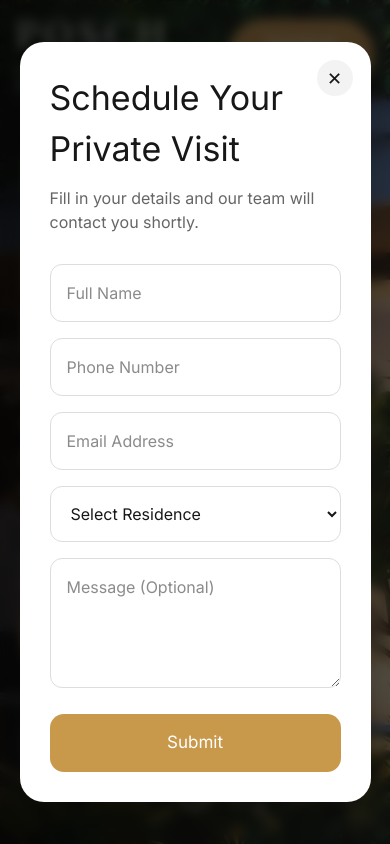
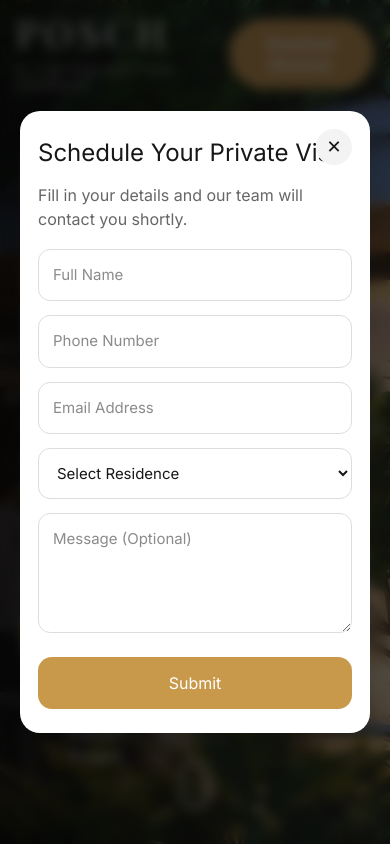
Before and after one commit to Amritangshu-singh/propsage, a React (Vite) app in the folder Frontend/: page / in a window 390 px wide. Shown: the top 844 px of the page. Built offline with nearby package versions, Linux system fonts and the light colour scheme; no server answers.

Commit message:
Resize lead popup modal

```diff
--- a/Frontend/src/components/LeadPopup/LeadPopup.css
+++ b/Frontend/src/components/LeadPopup/LeadPopup.css
@@ -14,23 +14,29 @@
 
     align-items:center;
 
+    padding:20px;
+
     z-index:999999;
 
 }
 
 .lead-popup{
 
-    width:460px;
+    width:min(100%, 420px);
+
+    max-height:calc(100vh - 40px);
 
     background:#fff;
 
     border-radius:24px;
 
-    padding:40px;
+    padding:32px;
 
     position:relative;
 
     box-shadow:0 30px 70px rgba(0,0,0,.25);
+
+    overflow-y:auto;
 
 }
 
@@ -60,7 +66,7 @@
 
 .lead-popup h2{
 
-    font-size:34px;
+    font-size:30px;
 
     margin-bottom:12px;
 
@@ -70,7 +76,7 @@
 
     color:#666;
 
-    margin-bottom:30px;
+    margin-bottom:24px;
 
 }
 
@@ -80,7 +86,7 @@
 
     flex-direction:column;
 
-    gap:16px;
+    gap:14px;
 
 }
 
@@ -140,9 +146,43 @@
 
 .lead-popup{
 
-width:90%;
+width:100%;
 
-padding:30px;
+max-height:calc(100vh - 24px);
+
+padding:24px 18px;
+
+border-radius:20px;
+
+}
+
+.lead-popup h2{
+
+font-size:24px;
+
+}
+
+.lead-popup p{
+
+margin-bottom:18px;
+
+}
+
+.lead-popup input,
+.lead-popup select,
+.lead-popup textarea{
+
+padding:14px;
+
+font-size:15px;
+
+}
+
+.submit-btn{
+
+padding:14px;
+
+font-size:16px;
 
 }
 
```
